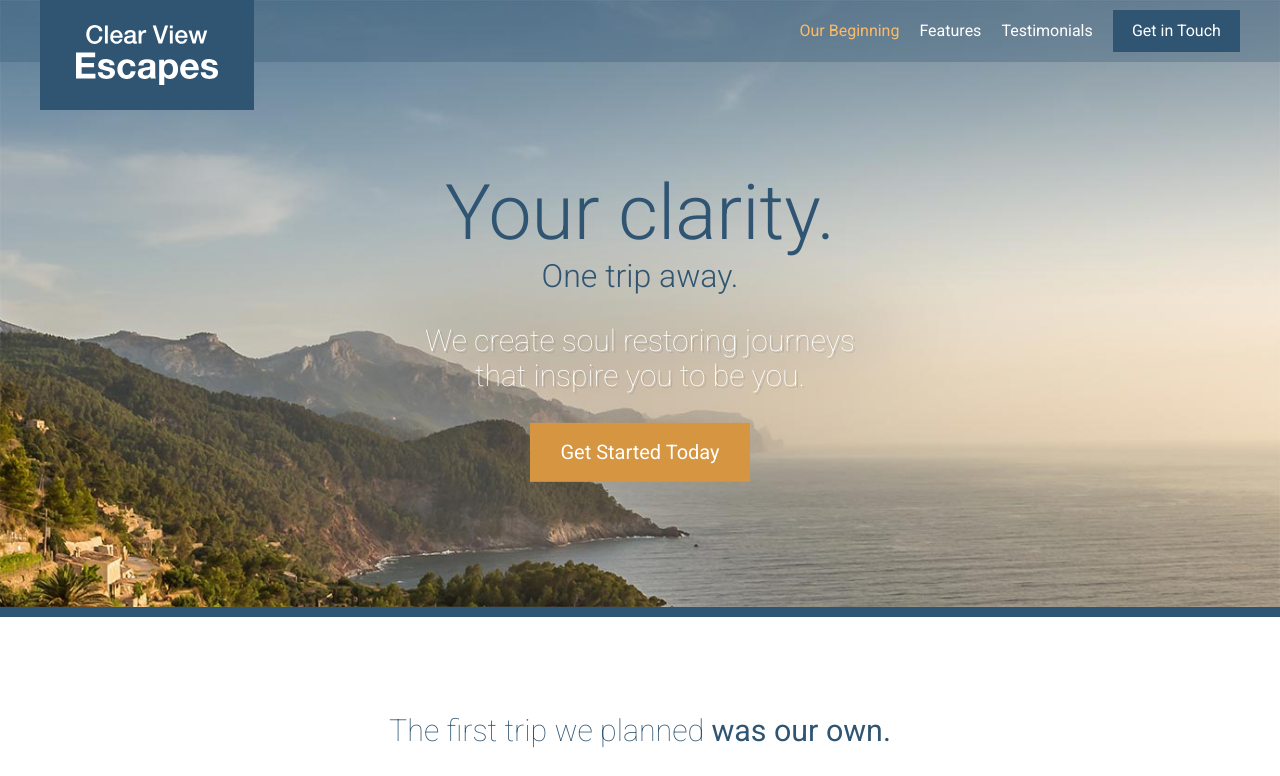
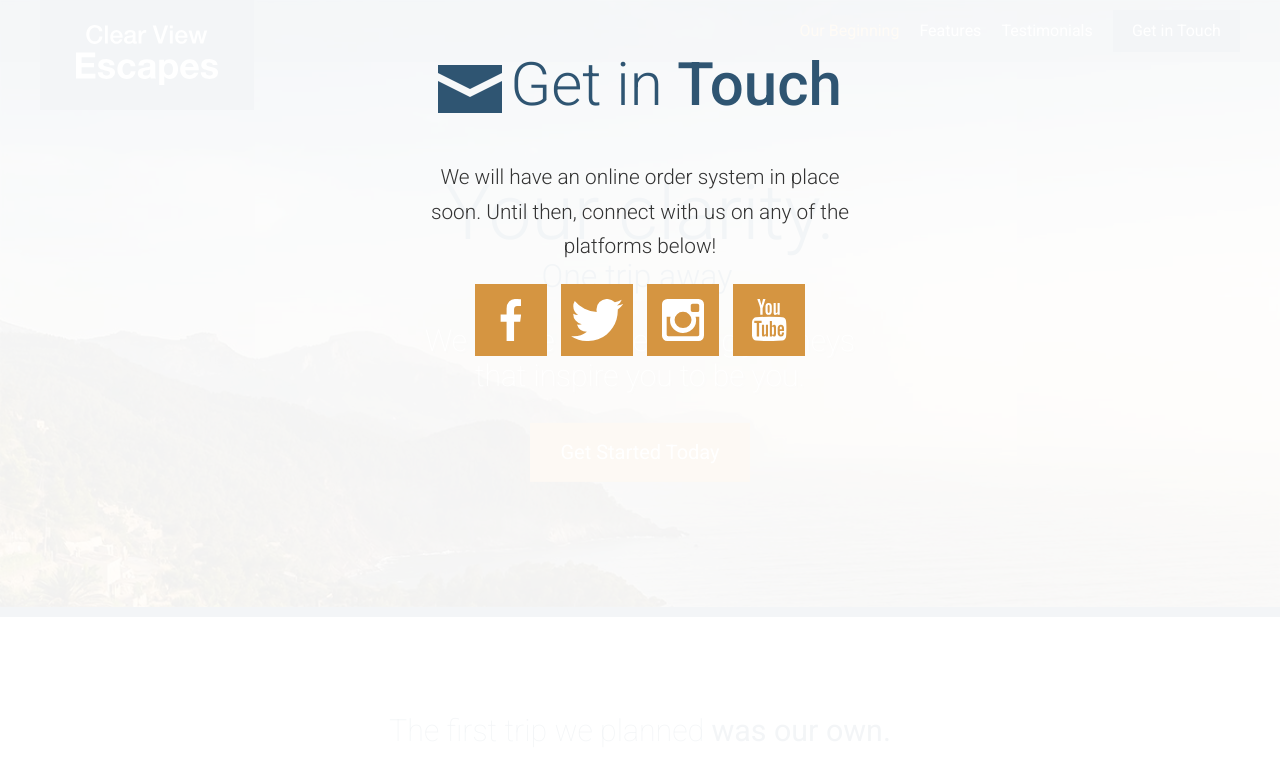
Before and after one commit to alexcabaang/test-site, a website: page app/index.html in a window 1280 px wide. Shown: the top 776 px of the page. Drawn offline with Linux system fonts and the light colour scheme.

Commit message:
Done Modal implementation Part I

```diff
--- /dev/null
+++ b/app/assets/styles/modules/_modal.css
@@ -0,0 +1,16 @@
+.modal {
+	position: fixed;
+	z-index: 5;
+	background-color: rgba(255,255,255, .94);
+	top: 0;
+	bottom: 0;
+	left: 0;
+	right: 0;
+
+	&__description {
+		text-align: center;
+		font-size: 1.3rem;
+		font-weight: 300;
+		line-height: 1.65;
+	}
+}
--- a/app/assets/styles/modules/_section-title.css
+++ b/app/assets/styles/modules/_section-title.css
@@ -25,4 +25,8 @@
     &--blue {
         color: $mainBlue;
     }
+
+    &--less-margin {
+        margin-bottom: 1.3rem;
+    }
 }
--- /dev/null
+++ b/app/assets/styles/modules/_social-icons.css
@@ -0,0 +1,25 @@
+.social-icons {
+	text-align: center;
+
+	&__icon {
+		background-color: $mainOrange;
+		display: inline-block;
+		margin: 0 5px 5px 5px;
+		width: 33%;
+		height: 72px;
+		position: relative;
+
+		@mixin atSmall {
+			width: 72px;
+			margin: 0 5px;
+		}
+
+		.icon {
+			display: block;
+			position: absolute;
+			top: 50%;
+			left: 50%;
+			transform: translate(-50%, -50%);
+		}
+	}
+}
--- a/app/assets/styles/modules/_wrapper.css
+++ b/app/assets/styles/modules/_wrapper.css
@@ -9,6 +9,10 @@
 
     &--medium {
         max-width: 976px;
+    }
+
+    &--narrow {
+        max-width: 470px;
     }
 
     .wrapper {
--- a/app/assets/styles/styles.css
+++ b/app/assets/styles/styles.css
@@ -17,3 +17,5 @@
 @import "modules/_site-header";
 @import "modules/_primary-nav";
 @import "modules/_reveal-item";
+@import "modules/_modal";
+@import "modules/_social-icons";
--- a/app/index.html
+++ b/app/index.html
@@ -145,6 +145,18 @@
             <p><span class="site-footer__text">Copyright &copy; 2017 Clear View Escapes. All rights reserved.</span><a href="#" class="btn btn--orange">Get in Touch</a></p>
         </div>
     </footer>
+    <div class="modal">
+        <h2 class="section-title section-title--blue section-title--less-margin"><span class="icon icon--mail section-title__icon"></span>Get in <strong>Touch</strong></h2>
+        <div class="wrapper wrapper--narrow">
+            <p class="modal__description">We will have an online order system in place soon. Until then, connect with us on any of the platforms below!</p>
+        </div>
+        <div class="social-icons">
+            <a ref="#" class="social-icons__icon"> <span class="icon icon--facebook"></span> </a>
+            <a ref="#" class="social-icons__icon"> <span class="icon icon--twitter"></span> </a>
+            <a ref="#" class="social-icons__icon"> <span class="icon icon--instagram"></span> </a>
+            <a ref="#" class="social-icons__icon"> <span class="icon icon--youtube"></span> </a>
+        </div>
+    </div>
     <script src="/temp/scripts/App.js"></script>
 </body>
 
--- a/app/temp/styles/styles.css
+++ b/app/temp/styles/styles.css
@@ -581,6 +581,10 @@
         max-width: 976px;
     }
 
+.wrapper--narrow {
+        max-width: 470px;
+    }
+
 .wrapper .wrapper {
         padding-left: 0;
         padding-right: 0;
@@ -942,6 +946,10 @@
 
 .section-title--blue {
         color: #2f5572;
+    }
+
+.section-title--less-margin {
+        margin-bottom: 1.3rem;
     }
 
 .feature-item {
@@ -1396,3 +1404,50 @@
 		-webkit-transform: scale(1);
 		        transform: scale(1);
 	}
+
+.modal {
+	position: fixed;
+	z-index: 5;
+	background-color: rgba(255,255,255, .94);
+	top: 0;
+	bottom: 0;
+	left: 0;
+	right: 0;
+}
+
+.modal__description {
+		text-align: center;
+		font-size: 1.3rem;
+		font-weight: 300;
+		line-height: 1.65;
+	}
+
+.social-icons {
+	text-align: center;
+}
+
+.social-icons__icon {
+		background-color: #d59541;
+		display: inline-block;
+		margin: 0 5px 5px 5px;
+		width: 33%;
+		height: 72px;
+		position: relative;
+	}
+
+@media (min-width: 530px) {
+
+.social-icons__icon {
+			width: 72px;
+			margin: 0 5px
+	}
+	}
+
+.social-icons__icon .icon {
+			display: block;
+			position: absolute;
+			top: 50%;
+			left: 50%;
+			-webkit-transform: translate(-50%, -50%);
+			        transform: translate(-50%, -50%);
+		}
```
